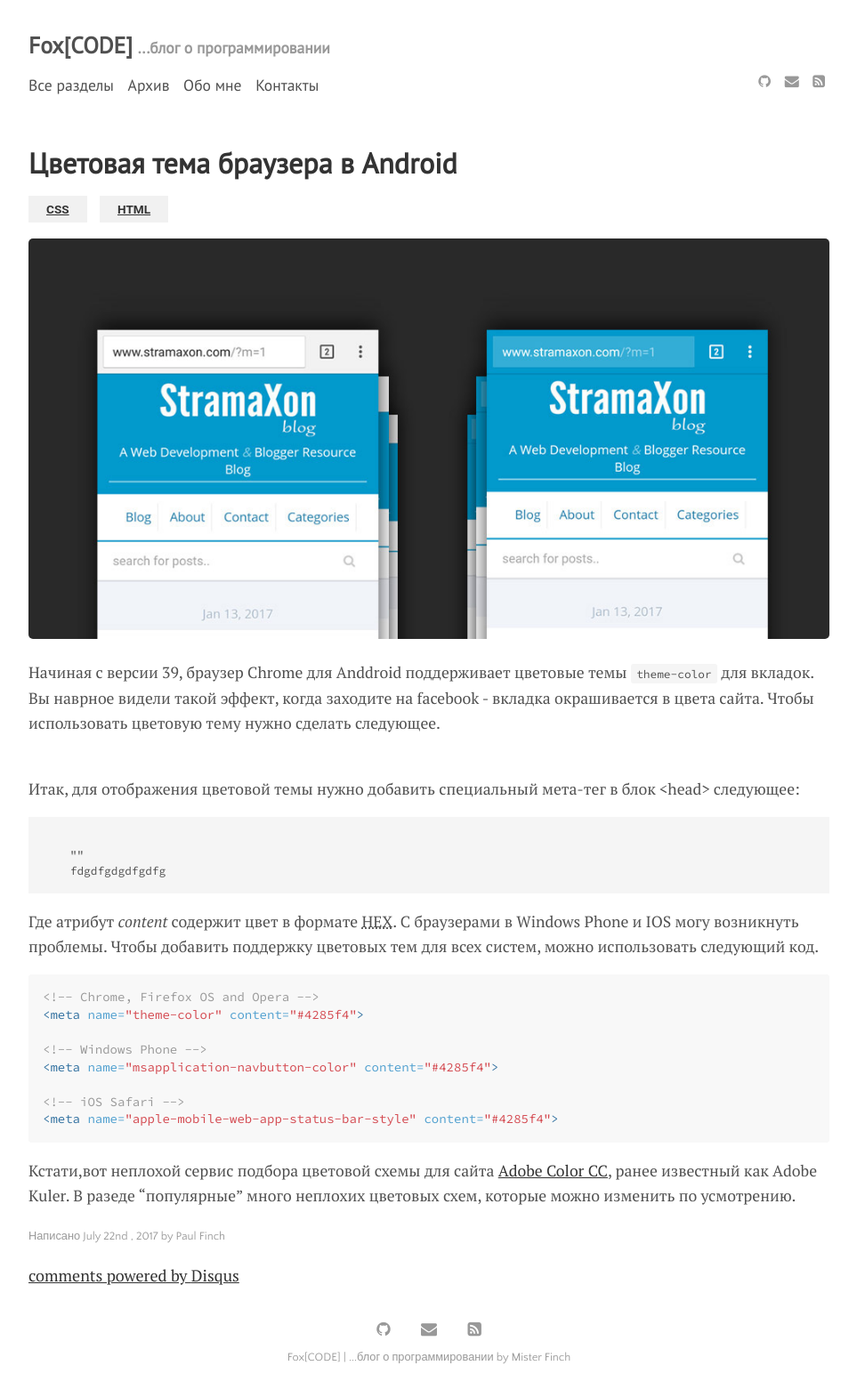
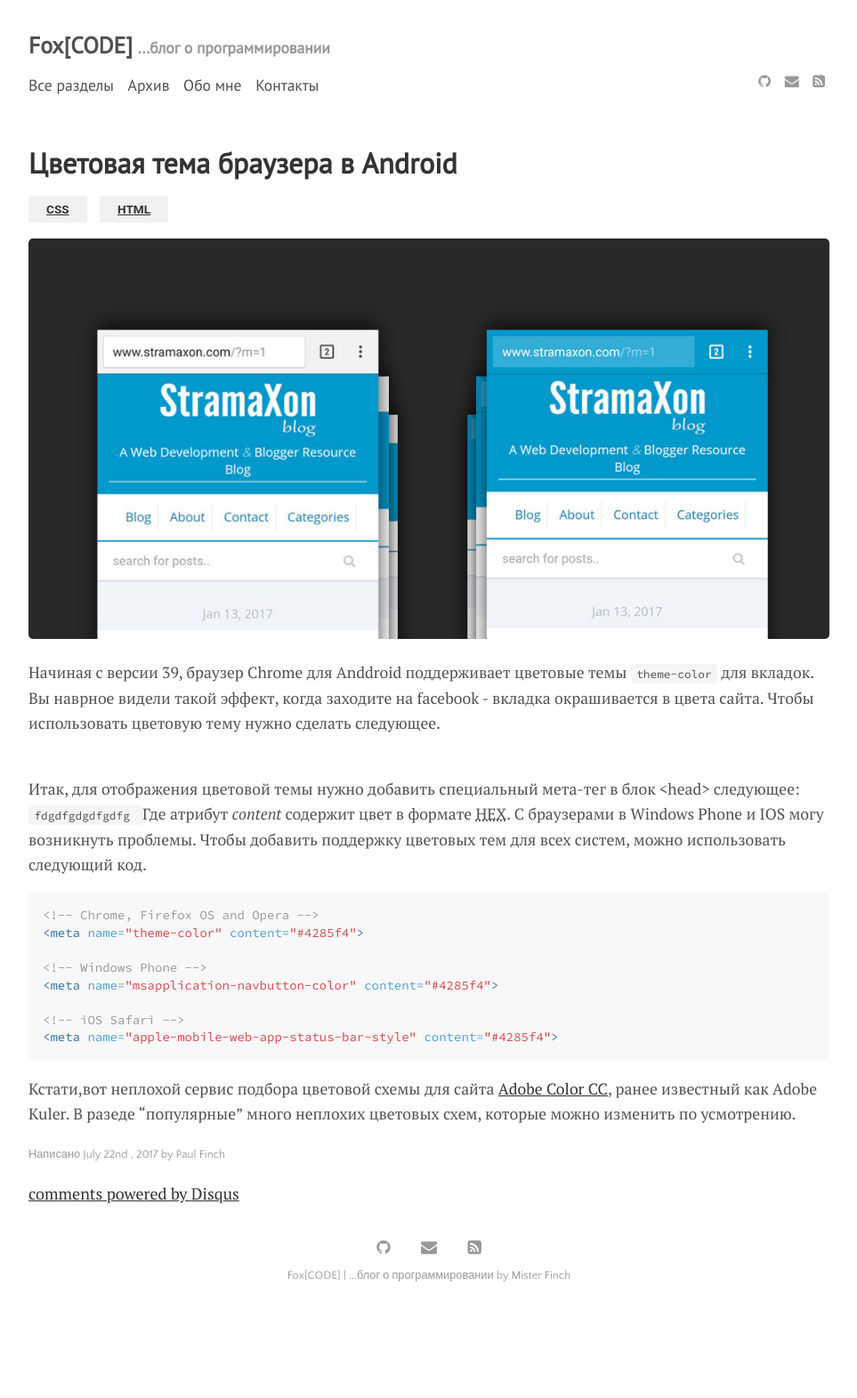
Before and after one commit to klesarev/myblog, a Jekyll site: the page built from _posts/2017-07-22-color-tab-browser.md, in a window 1280 px wide. Shown: the whole page at 89% size, without its empty margins (158-1121 px from the left). Built offline with Jekyll 4.4.1, drawn with Linux system fonts in a browser that asks for light colours; comment, search, counter and statistics services are not loaded; after the commit the page ends 1479 px from its top, so only the background shows below that.

Commit message:
corr post5

````diff
--- a/_posts/2017-07-22-color-tab-browser.md
+++ b/_posts/2017-07-22-color-tab-browser.md
@@ -12,10 +12,10 @@
 <!--excerpt-->
 <br />
 Итак, для отображения цветовой темы нужно добавить специальный мета-тег в блок <head> следующее:
-<pre>
-    "<meta name="theme-color" content="#db5945">"
+<code>
+    <meta name="theme-color" content="#db5945">
     fdgdfgdgdfgdfg
-</pre>
+</code>
 Где атрибут <em>content</em> содержит цвет в формате <abbr title="цвет в 16-ом формате, например: #fff (белый)">HEX</abbr>. С браузерами в Windows Phone и IOS могу возникнуть проблемы. Чтобы добавить поддержку цветовых тем для всех систем, можно использовать следующий код.
 ```html
 <!-- Chrome, Firefox OS and Opera -->
````
